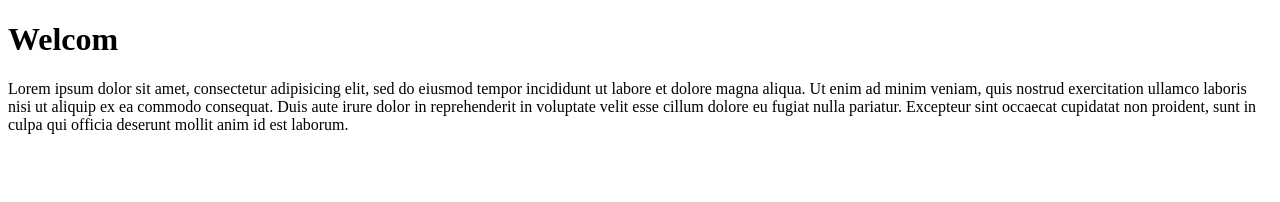
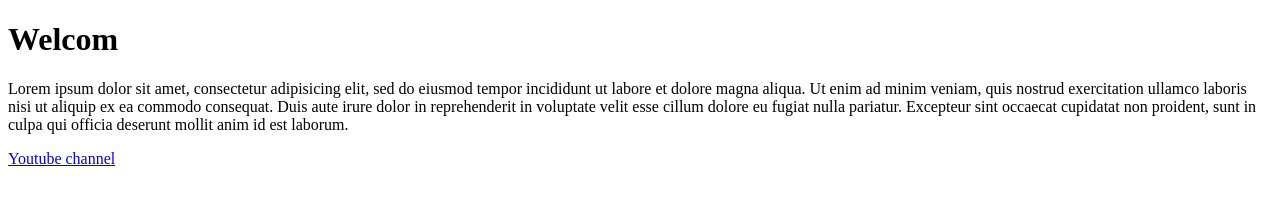
Before and after one commit to MuhammadRizo19/my_project-django, a plain HTML site: page index.html in a window 1280 px wide. Drawn offline with Linux system fonts and the light colour scheme.

Commit message:
css qoshdim

```diff
--- a/index.html
+++ b/index.html
@@ -15,6 +15,6 @@
 	consequat. Duis aute irure dolor in reprehenderit in voluptate velit esse
 	cillum dolore eu fugiat nulla pariatur. Excepteur sint occaecat cupidatat non
 	proident, sunt in culpa qui officia deserunt mollit anim id est laborum.</p>
-
+  <a href="www.youtube/nerds_community.com">Youtube channel</a>
 </body>
 </html>
```
Also changed, not shown: index.css (added).
